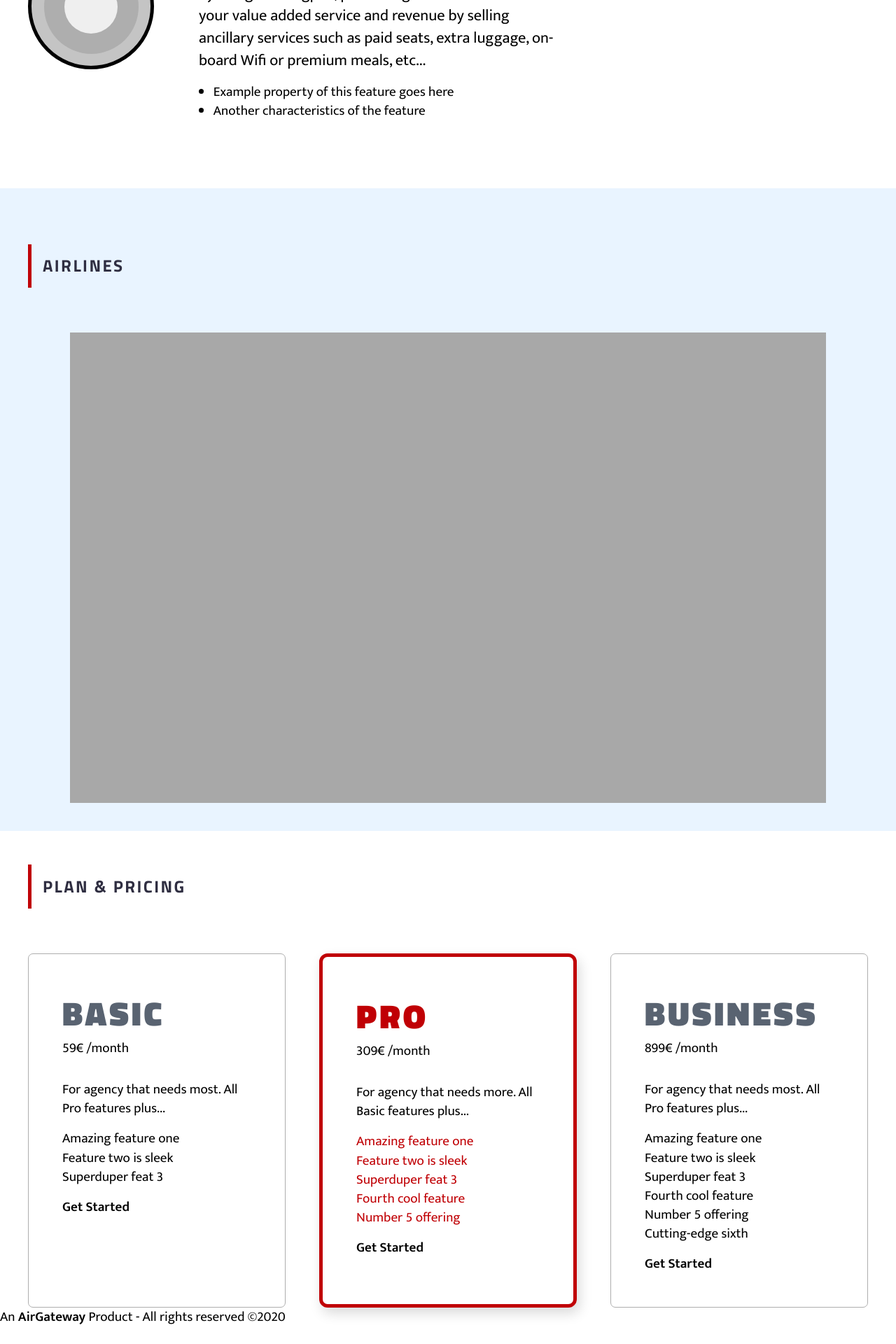
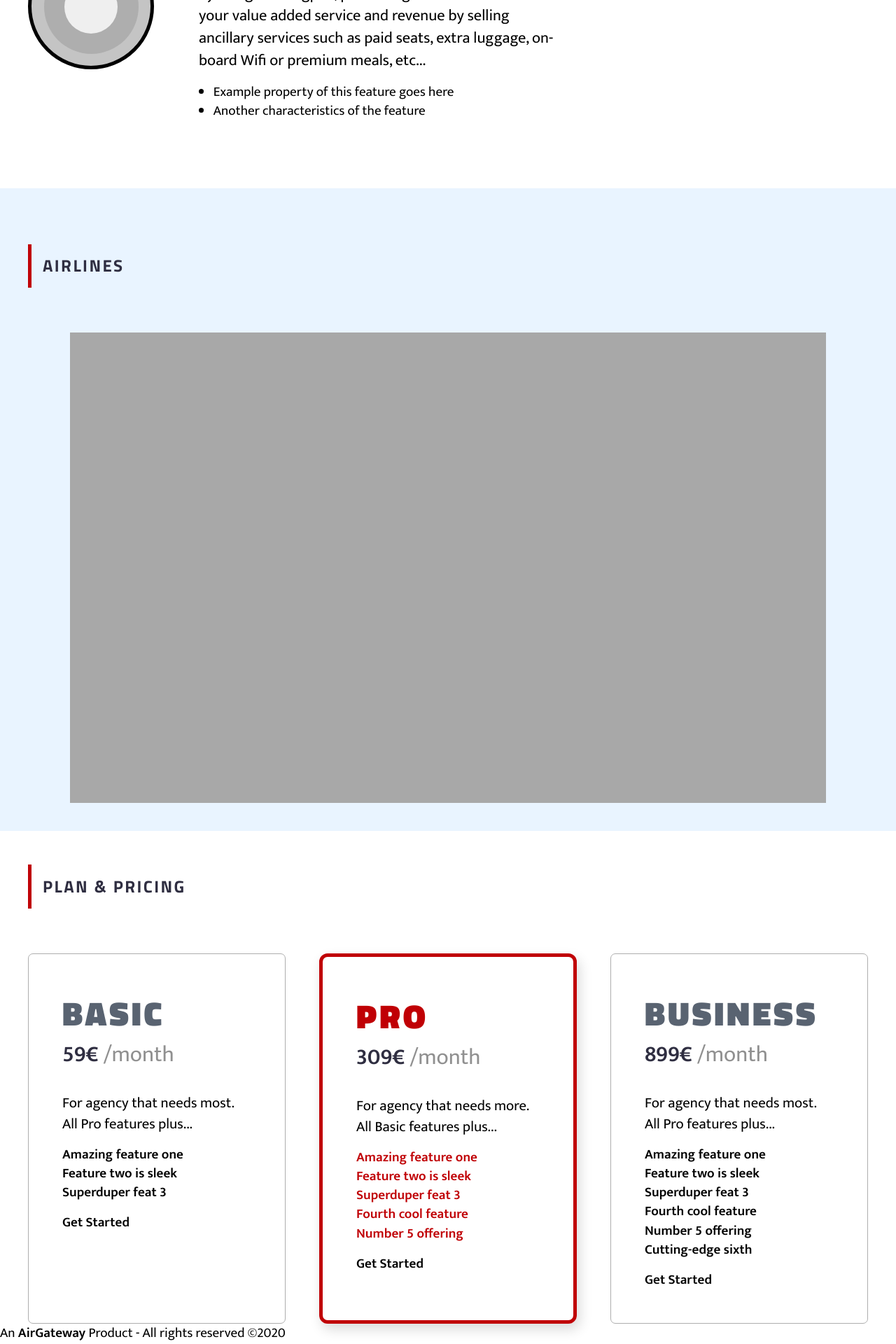
Before and after one commit to tripsimian-labs/bookingpad-web, a Jekyll site: the page built from index.md, in a window 1280 px wide. Shown: the part 1352-3272 px from the top of the page at 70% size. Built offline with Jekyll 4.4.1, drawn with Linux system fonts in a browser that asks for light colours; before the commit the page ends 3249 px from its top, so only the background shows below that.

Commit message:
Style pricingRate

```diff
--- a/_sass/layout.scss
+++ b/_sass/layout.scss
@@ -2,6 +2,7 @@ $red: #c00005;
 $redDark: #ac0004;
 $mint: #00c086;
 $black: #2f2e41;
+$gray: #909090;
 
 body {
   background-color: white;
@@ -224,6 +225,7 @@ a {
 }
 
 .homePricing {
+
   &Grid {
     display: grid;
     grid-template-columns: repeat(3, 1fr);
@@ -246,8 +248,17 @@ a {
       text-transform: uppercase;
     }
 
+    p {
+      font-size: 1.3rem;
+      font-weight: 400;
+    }
+
     ul {
       margin: 1rem 0;
+
+      li {
+        font-weight: 600;
+      }
     }
 
     &.plan {
@@ -268,4 +279,14 @@ a {
   &Head {
     margin-bottom: 2rem;
   }
+
+  &Rate {
+    font-size: 2rem;
+    color: $gray;
+
+    span {
+      font-weight: 600;
+      color: $black;
+    }
+  }
 }
```
